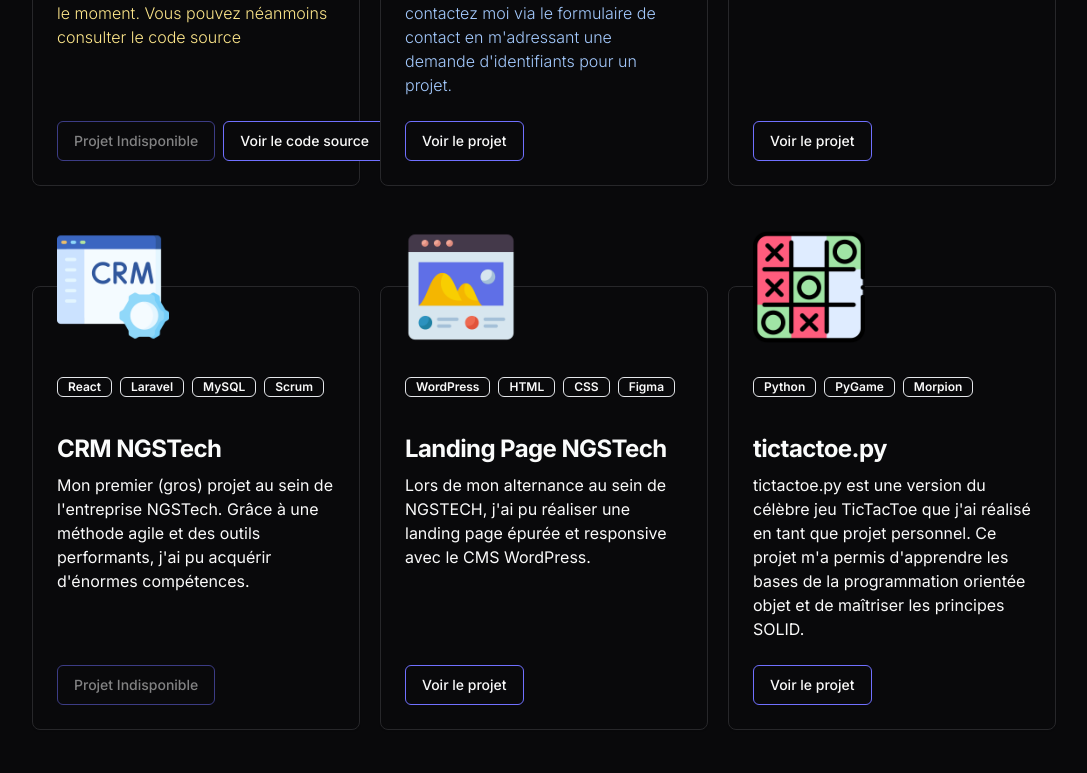
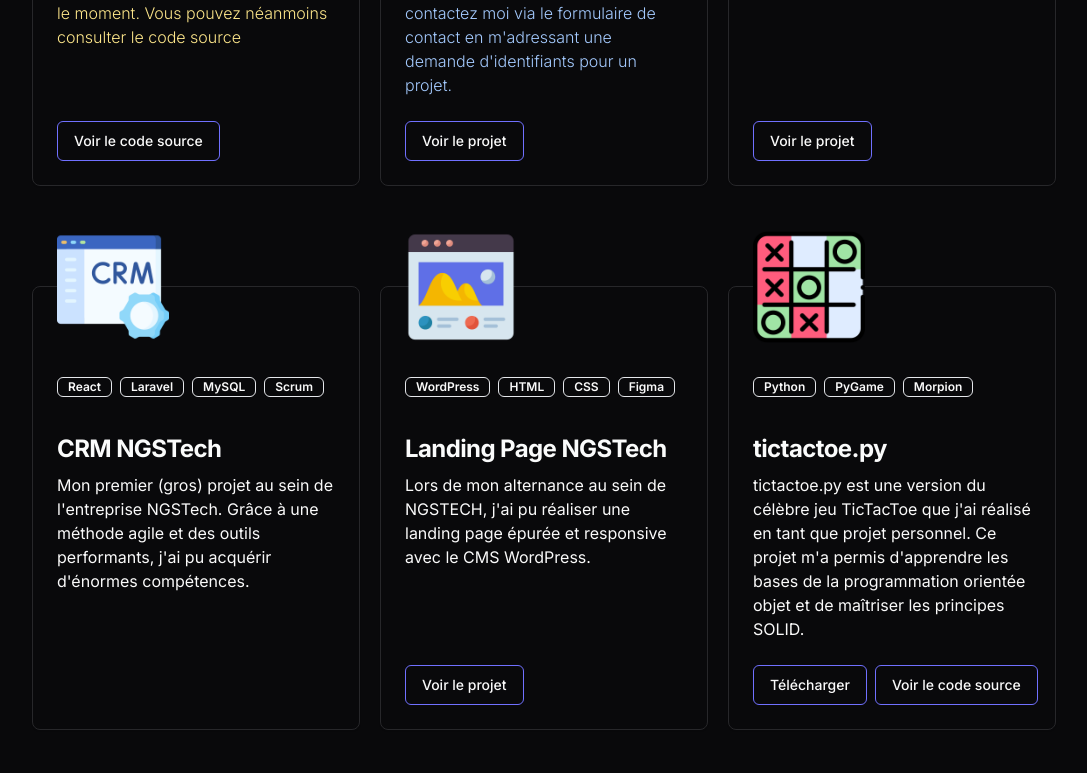
Before and after one commit to nadirgharbi/portfolio-BTS, a React (Vite) app: page /projects in a window 1280 px wide. Shown: the part 1500-2273 px from the top of the page, without its empty margins (96-1183 px from the left). Built offline with nearby package versions, Linux system fonts and the light colour scheme.

Commit message:
add tic tac toe project exe

```diff
--- a/src/components/etc/ProjectCard.tsx
+++ b/src/components/etc/ProjectCard.tsx
@@ -2,7 +2,16 @@
 import { Badge } from "../ui/badge";
 import { Button } from "../ui/button";
 
-export const ProjectCard: React.FC<ProjectProps> = ({ title, description, tags, imageUrl, hrefLink, hasSource, strongWords, unavailable, repoSource }) => {
+export const ProjectCard: React.FC<ProjectProps> = ({ title, description, tags, imageUrl, hrefLink, hasSource, strongWords, unavailable, repoSource, isDownloadable, filename }) => {
+	const download = (url: string, filename: string) => {
+		  const a = document.createElement("a");
+		   a.href = url;
+		   a.download = filename;
+		   a.rel = "noopener";
+		   document.body.appendChild(a);
+		   a.click();
+		   a.remove();
+	}
 	return (
 		<>
 			<Card className="flex flex-col justify-between max-w-md pt-12 mb-20 bg-default hover:bg-primary/5 dark:bg-primary dark:hover:bg-default/5 transition-all rounded-lg relative z-[900]">
@@ -26,9 +35,13 @@
 				</div>
 				<CardFooter className="space-x-2 w-full">
 					{/* BUTTON */}
-					<Button variant={"outline"} disabled={!hasSource} onClick={() => window.open(hrefLink, "_blank")}>
-						{hasSource ? "Voir le projet" : "Projet Indisponible"}
+					{ hasSource && (
+						<Button variant={"outline"}
+						disabled={!hasSource}
+						onClick={isDownloadable ? () => download(hrefLink, filename as string) :() => window.open(hrefLink, "_blank")}>
+						{isDownloadable ? <a download={hrefLink.split("/").slice(3)} href={hrefLink}>Télécharger</a> : "Voir le projet"}
 					</Button>
+					)}
 
 					{repoSource && (
 						<Button variant={"outline"} onClick={() => window.open(repoSource, "_blank")}>
--- a/src/lib/data.ts
+++ b/src/lib/data.ts
@@ -116,8 +116,11 @@
       "tictactoe.py est une version du célèbre jeu TicTacToe que j'ai réalisé en tant que projet personnel. Ce projet m'a permis d'apprendre les bases de la programmation orientée objet et de maîtriser les principes SOLID.",
     tags: ["Python", "PyGame", "Morpion"],
     imageUrl: tictactoePy,
-    hrefLink: "https://github.com/nadirgharbi/TicTacToe",
+    repoSource: "https://github.com/nadirgharbi/TicTacToe",
+    hrefLink: "/src/projects/TicTacToe.exe",
     hasSource: true,
+    isDownloadable: true,
+    filename: "TicTacToe.exe"
   },
   {
     title: "tetris.py",
--- a/src/types/index.d.ts
+++ b/src/types/index.d.ts
@@ -51,6 +51,8 @@
 	hasSource: boolean;
 	unavailable?: boolean
 	repoSource?: string
+	isDownloadable?: boolean
+	filename?: string
 }
 
 /** Pour plusieurs projets */
```
Also changed, not shown: 1 other file (tests, documents, lock files or other folders).
